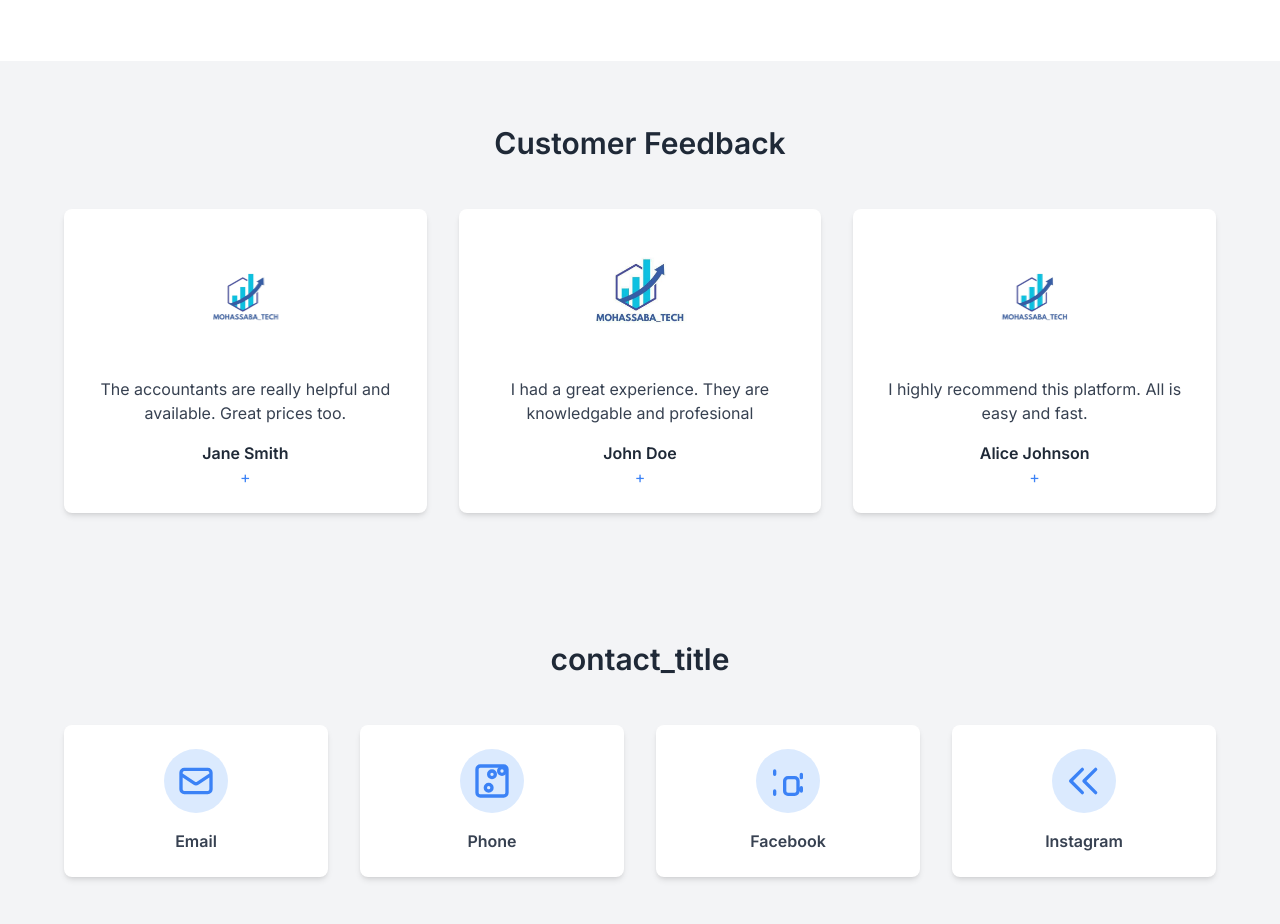
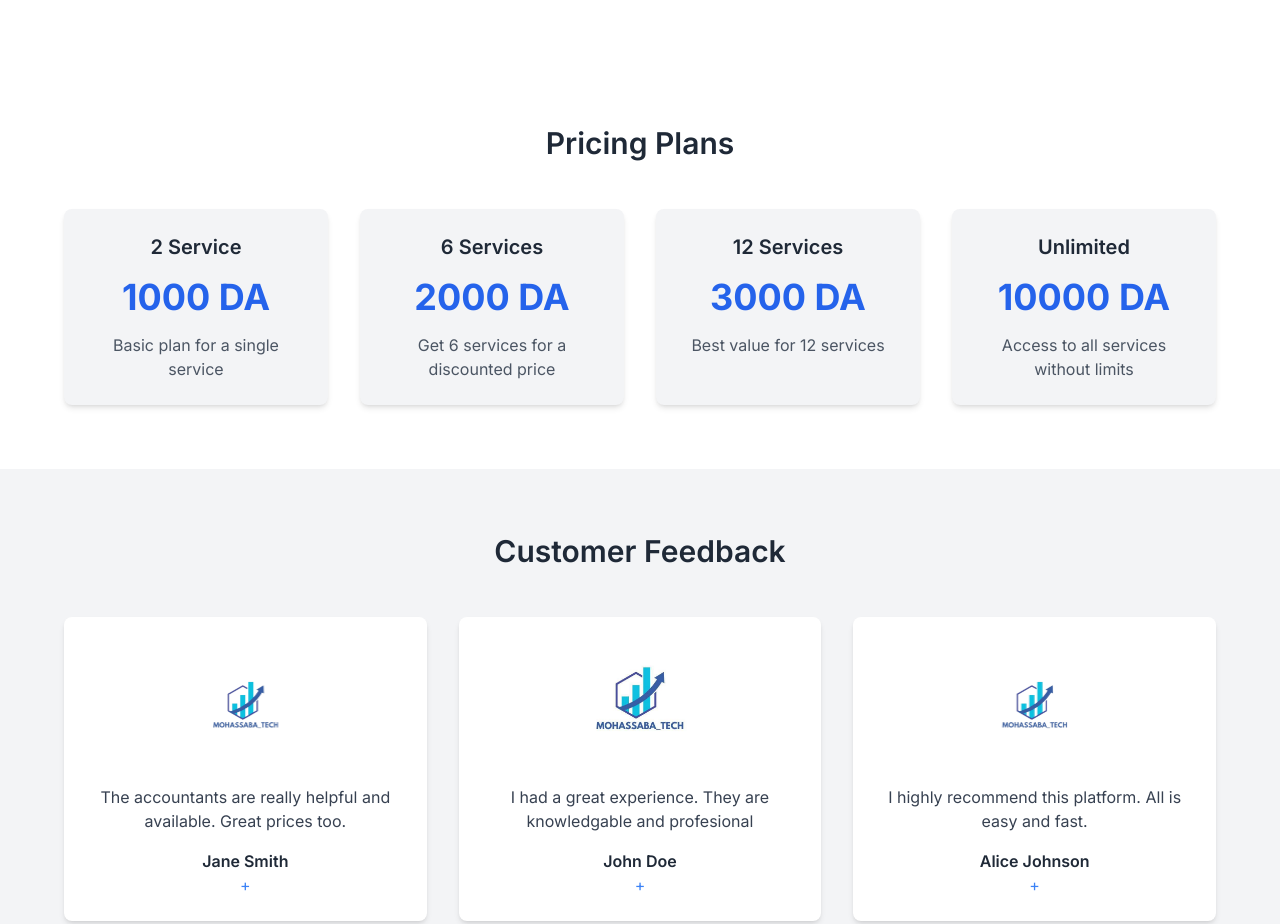
Before and after one commit to anesamx/mohassabatech, a plain HTML site: page index.html in a window 1280 px wide. Shown: the part 1839-2763 px from the top of the page. Drawn offline with nearby package versions, Linux system fonts and the light colour scheme; no server answers.

Commit message:
last home work

```diff
--- a/index.html
+++ b/index.html
@@ -97,6 +97,33 @@
                                         <li data-i18n="services_list2_item5">خدمات التحليل المالي والتخطيط</li>
                                     </ul>
                             </div>
+                    </div>
+                </div>
+            </div>
+        </section>
+        <section id="pricing" class="py-16 px-4 sm:px-6 lg:px-8 bg-white">
+            <div class="max-w-6xl mx-auto text-center">
+                <h2 class="text-3xl font-semibold text-gray-800 mb-12" data-i18n="pricing_title">Pricing Plans</h2>
+                <div class="grid grid-cols-1 md:grid-cols-4 gap-8">
+                    <div class="bg-gray-100 rounded-lg p-6 shadow-md">
+                        <h3 class="text-xl font-semibold text-gray-800 mb-4">2 Service</h3>
+                        <p class="text-4xl font-bold text-blue-600 mb-4">1000 DA</p>
+                        <p class="text-gray-600">Basic plan for a single service</p>
+                    </div>
+                    <div class="bg-gray-100 rounded-lg p-6 shadow-md">
+                        <h3 class="text-xl font-semibold text-gray-800 mb-4">6 Services</h3>
+                        <p class="text-4xl font-bold text-blue-600 mb-4">2000 DA</p>
+                        <p class="text-gray-600">Get 6 services for a discounted price</p>
+                    </div>
+                    <div class="bg-gray-100 rounded-lg p-6 shadow-md">
+                        <h3 class="text-xl font-semibold text-gray-800 mb-4">12 Services</h3>
+                        <p class="text-4xl font-bold text-blue-600 mb-4">3000 DA</p>
+                        <p class="text-gray-600">Best value for 12 services</p>
+                    </div>
+                    <div class="bg-gray-100 rounded-lg p-6 shadow-md">
+                        <h3 class="text-xl font-semibold text-gray-800 mb-4">Unlimited</h3>
+                        <p class="text-4xl font-bold text-blue-600 mb-4">10000 DA</p>
+                        <p class="text-gray-600">Access to all services without limits</p>
                     </div>
                 </div>
             </div>
--- a/locales/ar.json
+++ b/locales/ar.json
@@ -142,5 +142,7 @@
  "feedback_name2": "محمد علي",
  "feedback_text3": "أوصي بشدة بهذه المنصة. كل شيء سهل وسريع.",
  "feedback_name3": "فاطمة الزهراء",
-  "feedback_title": "آراء العملاء:"
+  "feedback_title": "آراء العملاء:",
+   "pricing_title":"خطط الأسعار",
+    "contact_title": "اتصل بنا"
 }
--- a/locales/en.json
+++ b/locales/en.json
@@ -144,7 +144,9 @@
     "feedback_text2": "I had a great experience. They are knowledgable and profesional",
     "feedback_name2": "John Doe",
     "feedback_text3": "I highly recommend this platform. All is easy and fast.",
-    "feedback_name3": "Alice Johnson"
-    ,"feedback_title": "Customer Feedback"
+    "feedback_name3": "Alice Johnson",
+    "feedback_title": "Customer Feedback",
+    "pricing_title": "Pricing Plans",
+  "contact_title": "Contact Us"
 
 }
--- a/locales/fr.json
+++ b/locales/fr.json
@@ -142,6 +142,8 @@
     "feedback_text2": "J'ai eu une super expérience. Ils sont compétents et professionnels",
     "feedback_name2": "Jean Martin",
     "feedback_text3": "Je recommande vivement cette plateforme. Tout est facile et rapide.",
-    "feedback_name3": "Alice Lambert"
-  ,"feedback_title": "Avis des Clients"
-  }
+    "feedback_name3": "Alice Lambert",
+  "feedback_title": "Avis des Clients",
+    "pricing_title": "Plans tarifaires",
+    "contact_title": "Contactez-nous"
+}
```
